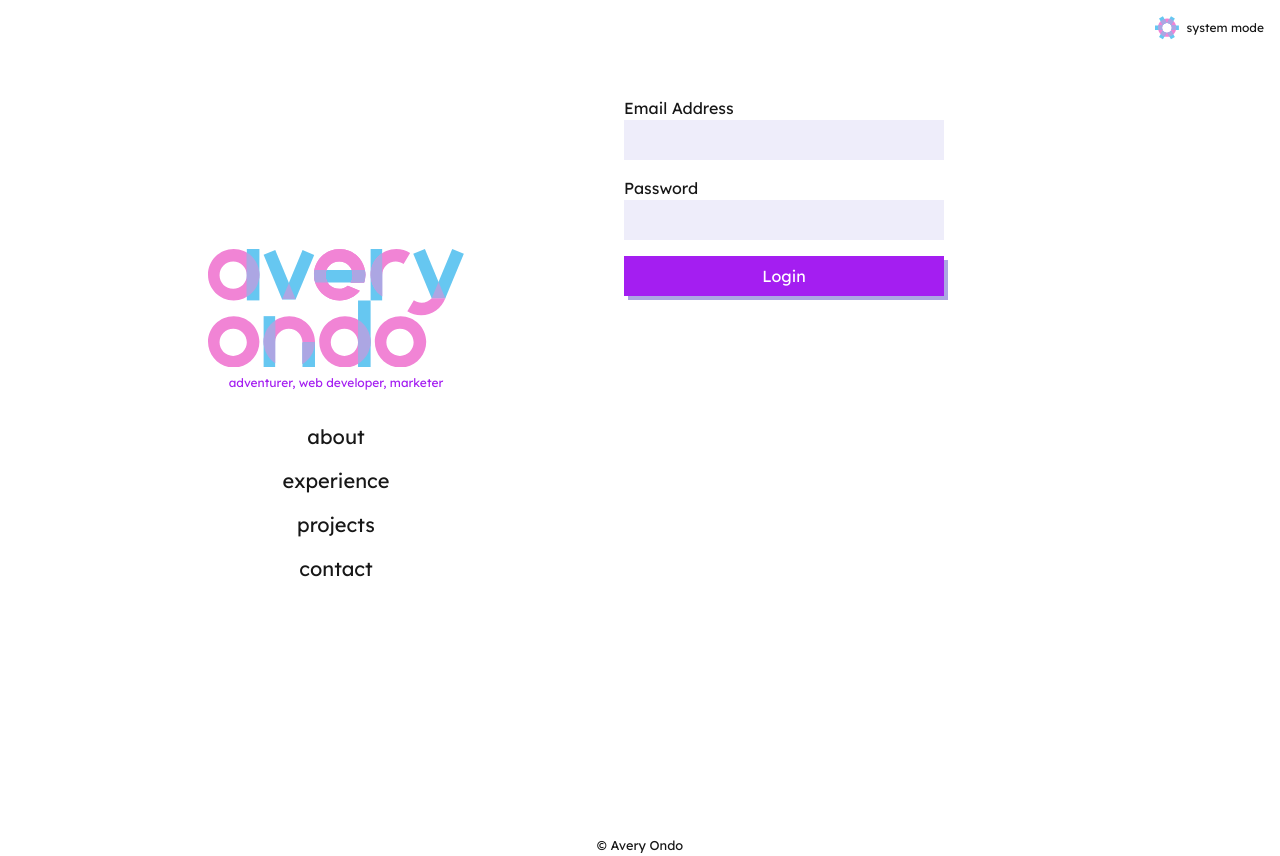
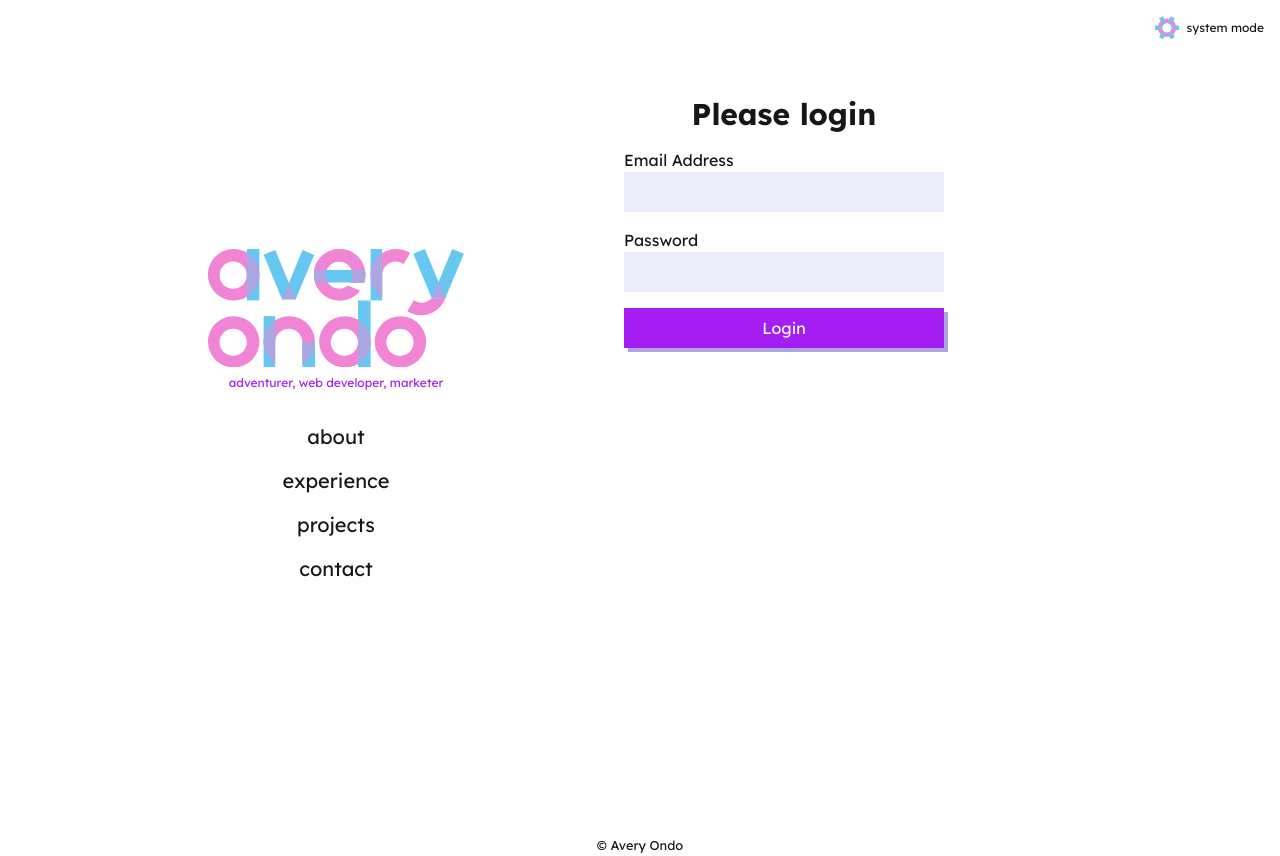
Before and after one commit to averyhere/averyhere.com, a Next.js app: page /admin in a window 1280 px wide. Built offline with nearby package versions, Linux system fonts and the light colour scheme; no server answers.

Commit message:
add headline for login

```diff
--- a/src/components/auth/LoginForm.tsx
+++ b/src/components/auth/LoginForm.tsx
@@ -5,6 +5,7 @@ export const LoginForm = () => {
 
   return (
     <form className="grid grid-col-1 gap-4 w-full max-w-xs mx-auto">
+      <h1 className='text-3xl text-center font-bold'>Please login</h1>
       <div className="flex flex-col">
         <label>Email Address</label>
         <input name="email" type="email" className="bg-purple/20 p-2" required />
```
